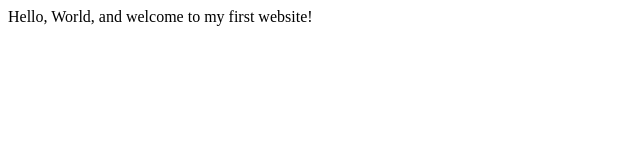
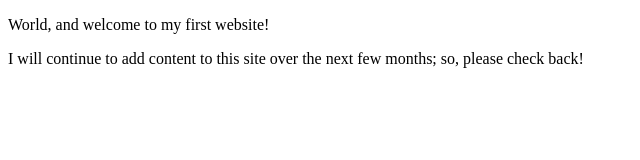
Before and after one commit to leeweny/leeweny.github.io, a plain HTML site: page index.html in a window 1280 px wide. Shown: the whole page, without its empty margins (0-640 px from the left). Drawn offline with Linux system fonts and the light colour scheme.

Commit message:
Update index.html
Added myself as author, job title, wrapped text in /p tags, and added a new paragraph.

```diff
--- a/index.html
+++ b/index.html
@@ -3,9 +3,11 @@
     <head>
         <meta charset="utf-8">
         <meta name="viewport" content="width=device-width, initial-scale=1.0">
-        <title>My First Website</title>
+        <meta name="author" content="Alex Lee">
+        <title>Alex Lee | Business Administration</title>
     </head>
     <body>
-       Hello, World, and welcome to my first website!
+       <p> World, and welcome to my first website!</p>
+       <p>I will continue to add content to this site over the next few months; so, please check back!</p>
     </body>
 </html>
```
